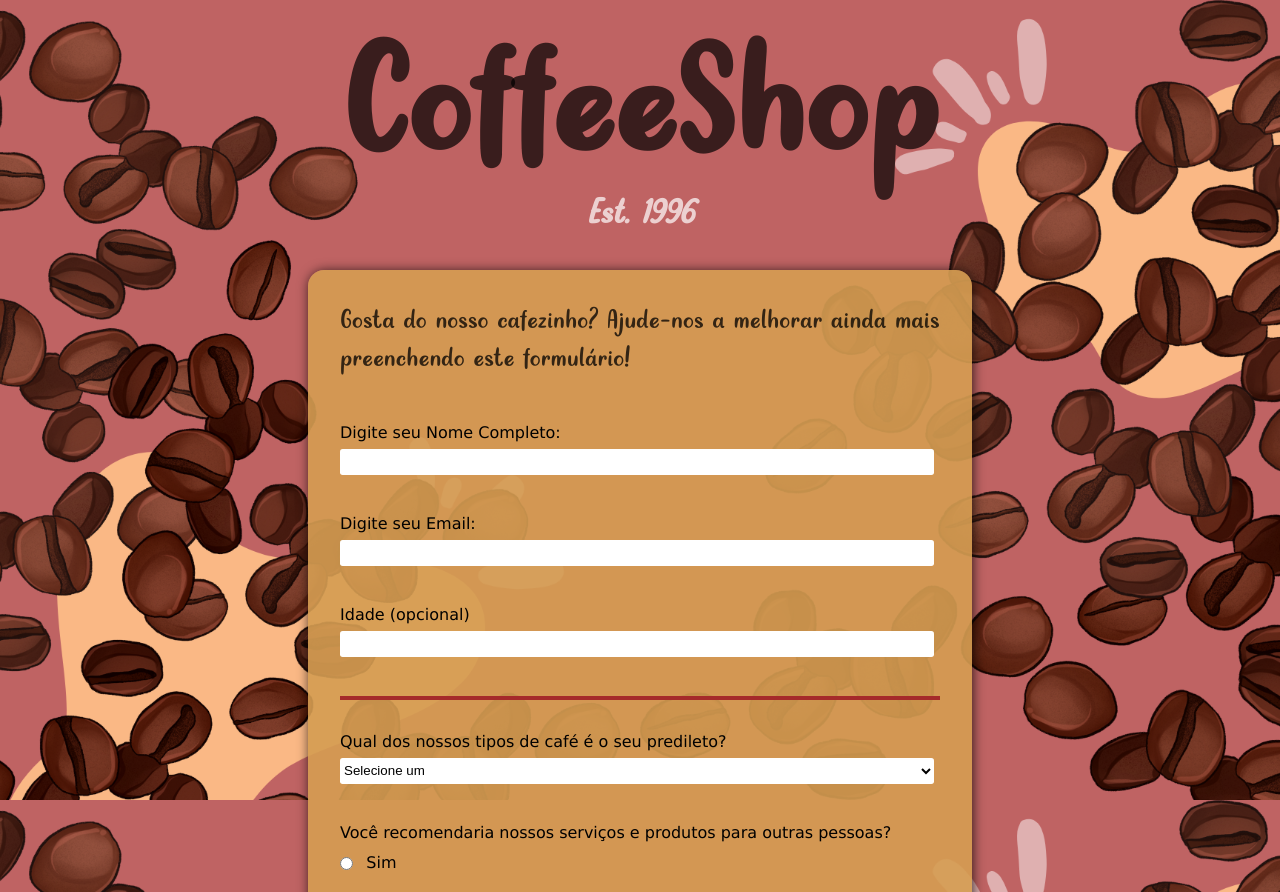
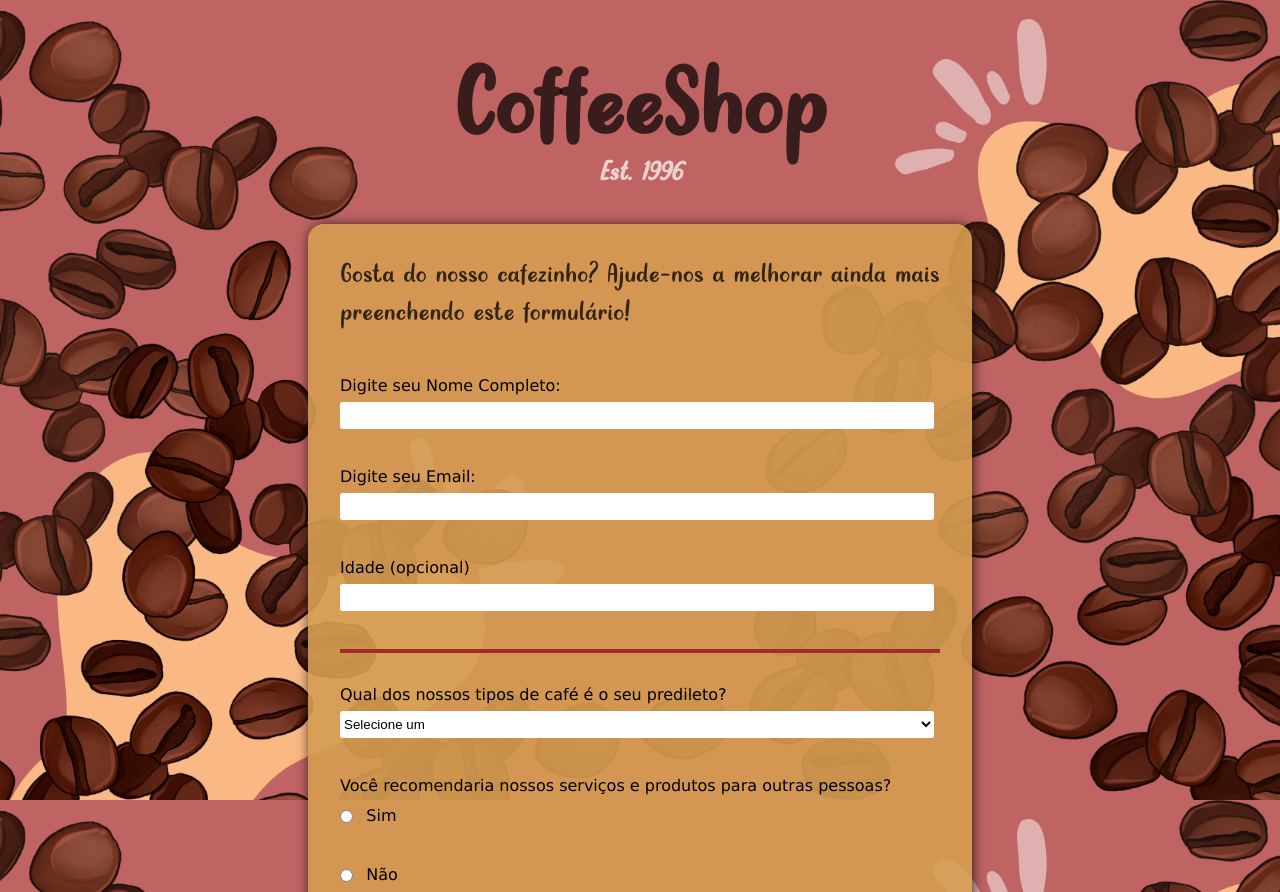
Before and after one commit to zyonzarhaf/projeto_coffee-shop, a plain HTML site: page index.html in a window 1280 px wide. Shown: the top 892 px of the page. Drawn offline with Linux system fonts and the light colour scheme.

Commit message:
Update styles.css

```diff
--- a/styles.css
+++ b/styles.css
@@ -24,8 +24,7 @@ body {
     background-position: top;
     background-attachment: fixed;
     background-repeat: no-repeat;
-    width: 100%;
-    height: 100vh;
+    min-height: 100vh;
     background-color: #462c24;
     font-family:'Lucida Sans', Verdana, sans-serif;
 }
@@ -36,14 +35,15 @@ h1, h2 {
 }
 
 h1 {
-    font-size: 8em;
+    margin-top: 0.5em;
+    font-size: 5em;
     color: rgba(0, 0, 0, 0.7);
 }
 
 h2 {
     margin-top: -1em;;
     font-style: italic;
-    font-size: 1.8em;
+    font-size: 1.4em;
     color: rgba(255, 255, 255, 0.7);
 }
 
```
